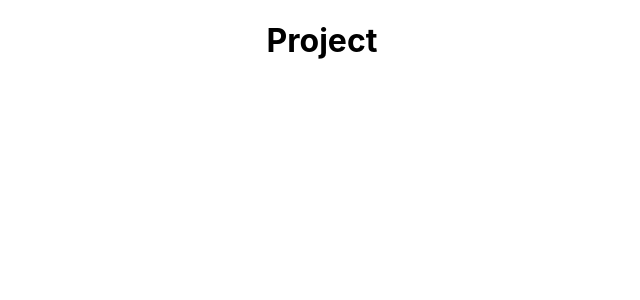
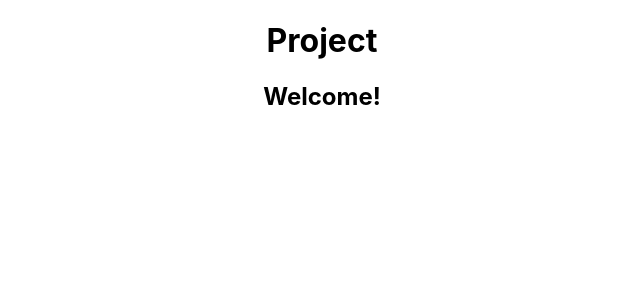
Before and after one commit to sorisk3-git/little-lemon, a React (Create React App) app: page / in a window 1280 px wide. Shown: the top 300 px of the page, without its empty margins (318-958 px from the left). Built offline with nearby package versions, Linux system fonts and the light colour scheme.

Commit message:
Initial commit

```diff
--- a/src/App.js
+++ b/src/App.js
@@ -4,6 +4,7 @@ function App() {
   return (
     <div className="App">
      <h1>Project</h1>
+     <h2>Welcome!</h2>
     </div>
   );
 }
```
